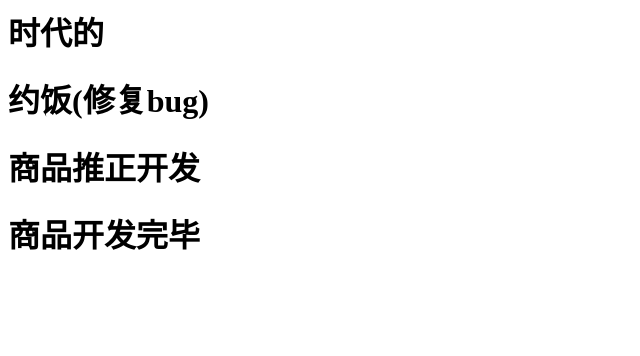
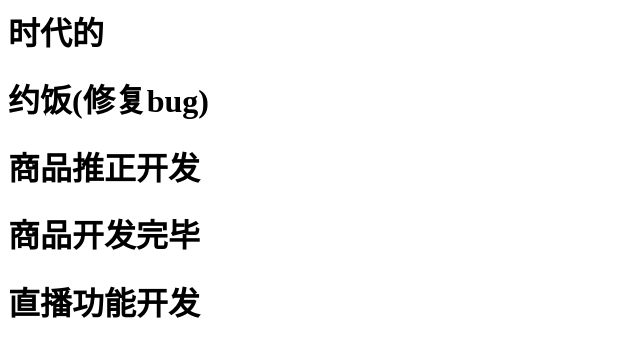
Before and after one commit to ttl626585454/testing, a plain HTML site: page index.html in a window 1280 px wide. Shown: the whole page, without its empty margins (0-640 px from the left). Drawn offline with Linux system fonts and the light colour scheme.

Commit message:
商店功能开发阶段版本

```diff
--- a/index.html
+++ b/index.html
@@ -8,7 +8,7 @@
 <h1>约饭(修复bug)</h1>
 <h1>商品推正开发</h1>
 <h1>商品开发完毕</h1>
-
+<h1>直播功能开发</h1>
 </body>
 
 
```
